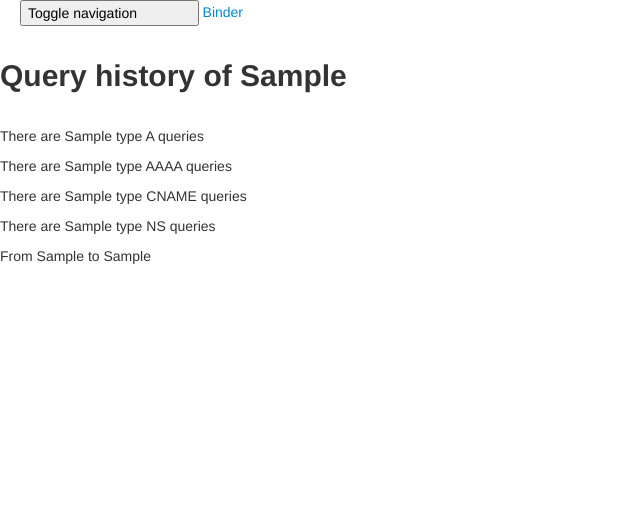
After one commit to H5I3H/DNS-management, a Django app: template binder/templates/bcommon/history.html in a window 1280 px wide. The commit adds this page. Shown: the top 506 px of the page, without its empty margins (0-640 px from the left). Run offline with Django 3.2, Linux system fonts and the light colour scheme; the template is opened without the code that fills it: most values are stand-ins (such as "Sample title", 1, 10 or a date in 2020); some libraries are stand-ins or nearby versions.

Commit message:
Add query history functionr

```diff
--- /dev/null
+++ b/binder/templates/bcommon/history.html
@@ -0,0 +1,11 @@
+{% extends "base.html" %}
+
+{% block pageheader %}Query history of {{dns_server}}{% endblock pageheader %}
+
+{% block body %}
+<p>There are {{ output_list.0 }} type A queries</p>
+<p>There are {{ output_list.1 }} type AAAA queries</p>
+<p>There are {{ output_list.2 }} type CNAME queries</p>
+<p>There are {{ output_list.3 }} type NS queries</p>
+<p>From {{output_list.4}} to {{output_list.5}}</p>
+{% endblock body %}
--- a/binder/templates/bcommon/list_servers.html
+++ b/binder/templates/bcommon/list_servers.html
@@ -6,6 +6,7 @@
   <tr>
     <th>Hostname</th>
     <th>IP Address</th>
+	<th>Query History</th>
   </tr>
 {% for current_server in server_info %}
   <tr>
@@ -14,6 +15,7 @@
       {{type}}: {{data}}<br>
       {% endfor %}
     </td>
+	<td><a href="{% url "history" dns_server=current_server.host_name %}">History</td>
   </tr>
 {% endfor %}
 </table>
--- a/binder/urls.py
+++ b/binder/urls.py
@@ -19,4 +19,5 @@ urlpatterns = [
     url(r'^add_record/(?P<dns_server>[a-zA-Z0-9.-]+)/(?P<zone_name>[a-zA-Z0-9.-]+)/$', binder.views.view_add_record, name="add_record"),
     url(r'^add_cname/(?P<dns_server>[a-zA-Z0-9.-]+)/(?P<zone_name>[a-zA-Z0-9.-]+)/(?P<record_name>.*?)/$', binder.views.view_add_cname_record, name="add_cname"),
     url(r'^delete_record/(?P<dns_server>[a-zA-Z0-9.-]+)/(?P<zone_name>[a-zA-Z0-9.-]+)/$', binder.views.view_delete_record, name="delete_record"),
+    url(r'^query_history/(?P<dns_server>[a-zA-Z0-9.-]+)/$', binder.views.view_query_history, name='history'),
 ]
```
Also changed, not shown: binder/views.py (+29 -0 lines).
